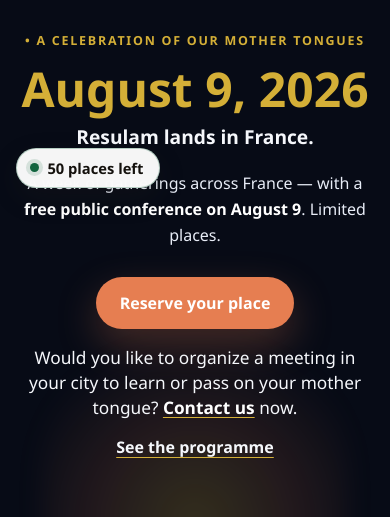
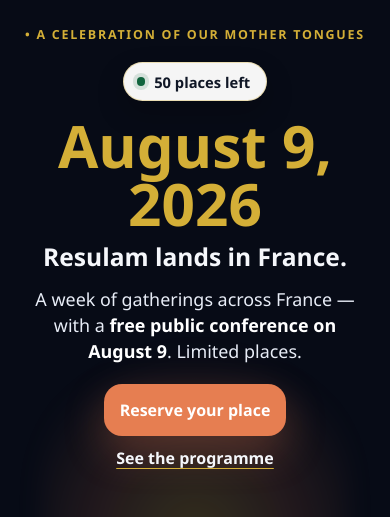
Before and after one commit to tchamna/resulam-france-2026, a Next.js app: page / in a window 390 px wide. Shown: the top 517 px of the page. Built offline with nearby package versions, Linux system fonts and the light colour scheme.

Commit message:
Refine landing hero layouts

```diff
--- a/src/app/designs/midnight.css
+++ b/src/app/designs/midnight.css
@@ -279,6 +279,34 @@
   text-decoration-color: var(--midnight-gold);
   text-decoration-thickness: 1px;
   text-decoration-line: underline;
+}
+
+.midnightContactSection {
+  max-width: 1120px;
+  margin: 0 auto;
+  padding: 1rem 1.25rem 3rem;
+}
+
+.midnightContactPrompt {
+  max-width: 760px;
+  margin: 0 auto;
+  border: 1px solid rgba(212, 175, 55, 0.28);
+  border-left: 6px solid var(--midnight-gold);
+  border-radius: 12px;
+  background: rgba(21, 30, 51, 0.72);
+  padding: 1.1rem 1.25rem;
+  color: #f5f7fb;
+  font-size: clamp(1rem, 2vw, 1.18rem);
+  line-height: 1.5;
+  text-align: left;
+}
+
+.midnightContactPrompt a {
+  color: white;
+  font-weight: 900;
+  text-decoration: underline;
+  text-decoration-color: var(--midnight-gold);
+  text-underline-offset: 0.2rem;
 }
 
 .midnightMoments {
@@ -831,8 +859,65 @@
 }
 
 @media (max-width: 900px) {
+  body:has(.page-midnight) .seatsBanner {
+    display: none;
+  }
+
   .midnightNav {
     display: none;
+  }
+
+  .page-midnight .heroMobileSeats {
+    display: inline-flex;
+    align-items: center;
+    justify-content: center;
+    gap: 0.55rem;
+    margin: 0.2rem auto 0.9rem;
+    border: 1px solid rgba(212, 175, 55, 0.35);
+    border-radius: 999px;
+    background: rgba(255, 255, 255, 0.96);
+    padding: 0.55rem 1rem 0.55rem 0.8rem;
+    box-shadow: 0 12px 28px rgba(0, 0, 0, 0.22);
+    color: #101726;
+    font-size: 0.92rem;
+    font-weight: 800;
+  }
+
+  .page-midnight .heroMobileSeats strong {
+    white-space: nowrap;
+  }
+
+  .midnightHero {
+    padding-top: 1.6rem;
+    padding-bottom: 2.2rem;
+  }
+
+  .page-midnight .heroDate {
+    font-size: clamp(3rem, 15vw, 5rem);
+  }
+
+  .page-midnight .heroTitle {
+    margin-top: 0.55rem;
+    font-size: clamp(1.35rem, 6.3vw, 2rem);
+  }
+
+  .midnightLead {
+    max-width: 25rem;
+    margin-top: 1rem;
+    font-size: clamp(1rem, 4.8vw, 1.12rem);
+    line-height: 1.45;
+  }
+
+  .midnightHeroActions {
+    gap: 0.65rem;
+    margin-top: 1.2rem;
+  }
+
+  .midnightPrimaryCta {
+    width: min(100%, 21rem);
+    max-width: calc(100vw - 3rem);
+    border-radius: 18px;
+    padding: 0.78rem 1rem;
   }
 
   .midnightNav {
--- a/src/app/globals.css
+++ b/src/app/globals.css
@@ -364,9 +364,18 @@
   line-height: 1.15;
 }
 
+.heroLocation {
+  grid-column: 2;
+  grid-row: 3;
+  margin: 0.25rem 0 0;
+  color: var(--green);
+  font-size: clamp(1rem, 2vw, 1.22rem);
+  font-weight: 900;
+}
+
 .lead {
   grid-column: 2;
-  grid-row: 3;
+  grid-row: 4;
   max-width: 720px;
   margin: 0.5rem 0 0;
   color: #34302b;
@@ -395,11 +404,14 @@
   font-size: clamp(1.25rem, 2.8vw, 2rem);
 }
 
+.heroMobileSeats {
+  display: none;
+}
+
 .heroActions {
   grid-column: 2;
-  grid-row: 4;
+  grid-row: 5;
   display: flex;
-  flex-direction: column;
   flex-wrap: wrap;
   align-items: flex-start;
   gap: 0.8rem;
@@ -441,6 +453,19 @@
   box-shadow: 0 12px 24px rgba(17, 100, 62, 0.24);
 }
 
+.secondaryCta {
+  display: inline-flex;
+  align-items: center;
+  justify-content: center;
+  min-height: 50px;
+  color: var(--ink);
+  font-weight: 900;
+  text-decoration: underline;
+  text-decoration-color: var(--gold);
+  text-decoration-thickness: 0.14em;
+  text-underline-offset: 0.22em;
+}
+
 .note {
   max-width: 300px;
   color: var(--muted);
@@ -454,7 +479,31 @@
 .flyerCarouselSection {
   max-width: 1180px;
   margin: 0 auto;
-  padding: 0.5rem 1.25rem 1.6rem;
+  padding: 2.5rem 1.25rem 1.6rem;
+}
+
+.cityContactSection {
+  padding-top: 1rem;
+  padding-bottom: 3rem;
+}
+
+.cityContactPrompt {
+  max-width: 760px;
+  margin: 0 auto;
+  border-left: 6px solid var(--green);
+  border-radius: 8px;
+  background: rgba(255, 255, 255, 0.88);
+  padding: 1.1rem 1.25rem;
+  color: #34302b;
+  font-size: clamp(1rem, 2vw, 1.18rem);
+  line-height: 1.5;
+}
+
+.cityContactPrompt a {
+  color: var(--green);
+  font-weight: 900;
+  text-decoration: underline;
+  text-underline-offset: 0.2rem;
 }
 
 .carouselHeader {
@@ -1605,15 +1654,19 @@
   .flyerTop {
     align-items: center;
     flex-direction: column;
+    gap: 0.75rem;
+    padding: 1rem;
     text-align: center;
   }
 
   .flyerTop a {
     justify-content: center;
+    width: min(100%, 19rem);
+    padding: 0.65rem 1rem;
   }
 
   .flyerMain {
-    padding: 1.1rem;
+    padding: 1.15rem 1rem 1.25rem;
   }
 
   .flyerCopy {
@@ -1624,6 +1677,7 @@
   .kicker,
   .heroDate,
   .heroTitle,
+  .heroLocation,
   .lead,
   .heroActions {
     grid-column: auto;
@@ -1634,33 +1688,60 @@
     margin-bottom: 0.8rem;
   }
 
+  .heroMobileSeats {
+    display: inline-flex;
+    align-items: center;
+    justify-content: center;
+    gap: 0.55rem;
+    margin: 0 auto 0.8rem;
+    border: 1px solid rgba(17, 100, 62, 0.28);
+    border-radius: 999px;
+    background: rgba(255, 255, 255, 0.96);
+    padding: 0.55rem 1rem 0.55rem 0.8rem;
+    box-shadow: 0 10px 28px rgba(49, 42, 30, 0.14);
+    color: var(--ink);
+    font-size: 0.92rem;
+    font-weight: 800;
+  }
+
+  .heroMobileSeats strong {
+    white-space: nowrap;
+  }
+
   .heroDate {
     margin-bottom: 0.35rem;
-    font-size: clamp(3.2rem, 18vw, 7rem);
+    font-size: clamp(2.9rem, 15vw, 4.8rem);
+    line-height: 0.94;
   }
 
   .heroTitle {
-    max-width: 11ch;
+    max-width: 12ch;
     margin-right: auto;
-    margin-bottom: 1rem;
+    margin-bottom: 0.55rem;
     margin-left: auto;
-    font-size: clamp(2.05rem, 10vw, 3rem);
+    font-size: clamp(1.8rem, 8.2vw, 2.45rem);
     line-height: 1.05;
   }
 
+  .heroLocation {
+    margin: 0 0 0.55rem;
+    font-size: clamp(1.02rem, 4.8vw, 1.16rem);
+  }
+
   .lead {
-    max-width: 30rem;
+    max-width: 23rem;
     margin-right: auto;
     margin-left: auto;
-    font-size: clamp(1.02rem, 5.2vw, 1.22rem);
-    line-height: 1.48;
+    font-size: clamp(1rem, 4.7vw, 1.12rem);
+    line-height: 1.38;
     text-align: center;
     text-wrap: pretty;
   }
 
   .heroActions {
     align-items: center;
-    gap: 0.7rem;
+    gap: 0.55rem;
+    margin-top: 1rem;
   }
 
   .heroContactPrompt,
@@ -1674,10 +1755,24 @@
   }
 
   .primaryCta {
-    width: auto;
-    max-width: 100%;
-    padding: 0.78rem 1.2rem;
-    font-size: clamp(1rem, 5vw, 1.2rem);
+    width: min(100%, 21rem);
+    max-width: calc(100vw - 3rem);
+    border-radius: 18px;
+    padding: 0.78rem 1rem;
+    font-size: clamp(1rem, 4.6vw, 1.12rem);
+  }
+
+  .secondaryCta {
+    min-height: 38px;
+    font-size: 1rem;
+  }
+
+  .cityContactSection {
+    padding-top: 0.5rem;
+  }
+
+  .cityContactPrompt {
+    text-align: left;
   }
 
   .flyerCarouselSection {
--- a/src/components/FlyerLanding.tsx
+++ b/src/components/FlyerLanding.tsx
@@ -8,6 +8,7 @@
 import type { PageCopy } from "@/lib/content";
 import { buildPageHref } from "@/lib/design";
 import type { DesignVariant } from "@/lib/design";
+import { formatPlacesLeft } from "@/lib/format-places-left";
 import type { Locale } from "@/lib/locale";
 
 type FlyerLandingProps = {
@@ -20,6 +21,8 @@
 };
 
 export function FlyerLanding({ locale, design, t, alternateLocale, alternateLabel, initialAvailability }: FlyerLandingProps) {
+  const mobileSeatsLabel = formatPlacesLeft(t.form, initialAvailability.remaining, initialAvailability.full);
+
   return (
     <main className="page-flyer">
       <nav className="nav" aria-label="Main">
@@ -54,24 +57,26 @@
           <div className="flyerMain">
             <div className="flyerCopy">
               <p className="kicker">{t.kicker}</p>
+              <p className="heroMobileSeats">
+                <span className="seatsBannerDot" aria-hidden="true" />
+                <strong>{mobileSeatsLabel}</strong>
+              </p>
               <h1 className="heroDate">{t.heroDate}</h1>
               <p className="heroTitle">{t.heroTitle}</p>
+              <p className="heroLocation">{t.locationValue}</p>
               <p className="lead">{t.lead}</p>
 
               <div className="heroActions">
                 <a className="primaryCta" href="#book">
                   {t.cta}
                 </a>
-                <HeroContactPrompt t={t} />
-                <span className="note">{t.limit}</span>
+                <a className="secondaryCta" href="#programme">
+                  {t.midnight.ctaSecondary}
+                </a>
               </div>
             </div>
           </div>
         </div>
-      </section>
-
-      <section className="flyerCarouselSection scrollSection" aria-label={t.mediaTitle}>
-        <MediaCarousel t={t} />
       </section>
 
       <section className="section scrollSection" aria-label="Event details">
@@ -99,6 +104,14 @@
 
       <ProgrammeSection locale={locale} t={t} initialAvailability={initialAvailability} variant="flyer" />
 
+      <section className="flyerCarouselSection scrollSection" aria-label={t.mediaTitle}>
+        <MediaCarousel t={t} />
+      </section>
+
+      <section className="section cityContactSection scrollSection">
+        <HeroContactPrompt t={t} className="cityContactPrompt" />
+      </section>
+
       <footer className="footer scrollSection">
         <p>{t.footer}</p>
       </footer>
--- a/src/components/MidnightLanding.tsx
+++ b/src/components/MidnightLanding.tsx
@@ -7,6 +7,7 @@
 import type { PageCopy } from "@/lib/content";
 import { buildPageHref } from "@/lib/design";
 import type { DesignVariant } from "@/lib/design";
+import { formatPlacesLeft } from "@/lib/format-places-left";
 import type { Locale } from "@/lib/locale";
 
 type MidnightLandingProps = {
@@ -42,6 +43,7 @@
   initialAvailability,
 }: MidnightLandingProps) {
   const m = t.midnight;
+  const mobileSeatsLabel = formatPlacesLeft(t.form, initialAvailability.remaining, initialAvailability.full);
 
   return (
     <main className="page-midnight">
@@ -73,6 +75,10 @@
 
       <section className="midnightHero scrollSection">
         <p className="midnightTagline">• {m.tagline}</p>
+        <p className="heroMobileSeats">
+          <span className="seatsBannerDot" aria-hidden="true" />
+          <strong>{mobileSeatsLabel}</strong>
+        </p>
         <h1 className="heroDate">{t.heroDate}</h1>
         <p className="heroTitle">{t.heroTitle}</p>
 
@@ -82,7 +88,6 @@
           <a className="midnightPrimaryCta" href="#book">
             {m.ctaPrimary}
           </a>
-          <HeroContactPrompt t={t} />
           <a className="midnightSecondaryCta" href="#programme">
             {m.ctaSecondary}
           </a>
@@ -125,6 +130,10 @@
         variant="midnight"
       />
 
+      <section className="midnightContactSection scrollSection">
+        <HeroContactPrompt t={t} className="midnightContactPrompt" />
+      </section>
+
       <footer className="midnightFooter scrollSection">
         <p>{t.footer}</p>
       </footer>
--- a/src/lib/content.ts
+++ b/src/lib/content.ts
@@ -26,7 +26,7 @@
     costLabel: "Cost",
     costValue: "Free entry",
     locationLabel: "Location",
-    locationValue: "Paris (venue to be confirmed)",
+    locationValue: "Paris",
     mediaTitle: "Videos, applications, USB resources and literacy lessons",
     testimony: "Nufi testimony",
     cartoons: "Learning videos",
@@ -170,7 +170,7 @@
     costLabel: "Tarif",
     costValue: "Entrée gratuite",
     locationLabel: "Lieu",
-    locationValue: "Paris (lieu à confirmer)",
+    locationValue: "Paris",
     mediaTitle: "Vidéos, applications, clés USB et leçons d'alphabétisation",
     testimony: "Témoignage en nufi",
     cartoons: "Vidéos d'apprentissage",
--- a/src/lib/event.ts
+++ b/src/lib/event.ts
@@ -58,8 +58,7 @@
       event: "Conférence publique gratuite Resulam France 2026",
       date: "Dimanche 9 août 2026",
       visit: "Séjour en France : 6-11 août 2026",
-      venue:
-        "Lieu : Paris. Revenez sur le site pour les mises à jour — nous vous enverrons un email dès que le lieu sera annoncé.",
+      venue: "Lieu : Paris.",
       siteUrl: process.env.NEXT_PUBLIC_APP_URL?.trim() || "https://resulam-france-2026.azurewebsites.net",
     };
   }
@@ -68,8 +67,7 @@
     event: "Resulam France 2026 free public conference",
     date: "Sunday, August 9, 2026",
     visit: "France visit: August 6-11, 2026",
-    venue:
-      "Venue: Paris (exact venue to be confirmed). Check this website for updates — we will email you once the venue is announced.",
+    venue: "Venue: Paris.",
     siteUrl: process.env.NEXT_PUBLIC_APP_URL?.trim() || "https://resulam-france-2026.azurewebsites.net",
   };
 }
```
